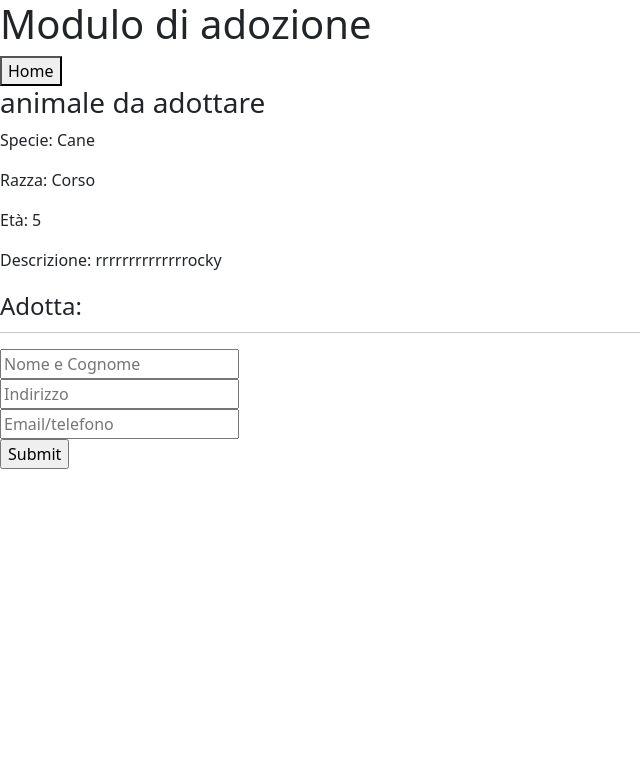
After one commit to lucagarau/ProgettoISW, a Django app: page /modulo_adozione/4/ in a window 1280 px wide. The commit adds this page. Shown: the top 783 px of the page, without its empty margins (0-640 px from the left). Run offline with Django 4.2, Linux system fonts and the light colour scheme; data comes from the database, SQL or seed files in the repository; some libraries are stand-ins or nearby versions.

Commit message:
Aggiunta pagina modulo adozione
la pagina è collegata alla home

```diff
--- a/rifugiobosisio/rifugioAnimali/templates/rifugioAnimali/home.html
+++ b/rifugiobosisio/rifugioAnimali/templates/rifugioAnimali/home.html
@@ -65,7 +65,7 @@
                             <td>{{ animali.razza }}</td>
                             <td>{{ animali.eta }}</td>
                             <td>{{ animali.descrizione }}</td>
-                            <td>Da cambiare</td>
+                            <td><a href="/modulo_adozione/{{ animali.id }}/">Adotta</a></td>
 
                         </tr>
                     {% endfor %}
--- /dev/null
+++ b/rifugiobosisio/rifugioAnimali/templates/rifugioAnimali/modulo_adozione.html
@@ -0,0 +1,53 @@
+<head>
+    {% load static %}
+    {% load bootstrap5 %}
+    {% bootstrap_css %}
+    {% bootstrap_javascript %}
+
+    <title>Modulo di adozione</title>
+</head>
+
+<body>
+
+    <header>
+        <h1>Modulo di adozione</h1>
+    </header>
+
+    <button>Home</button>
+    {% if animale_da_adottare%}
+    <h3>animale da adottare</h3>
+    <div>
+            <p>Specie: {{ animale_da_adottare.specie }}</p>
+            <p>Razza: {{ animale_da_adottare.razza }}</p>
+            <p>Età: {{ animale_da_adottare.eta }}</p>
+            <p>Descrizione: {{ animale_da_adottare.descrizione }}</p>
+    </div>
+
+    <div>
+        <form action="" method="post">
+            <legend>Adotta:</legend>
+            <hr>
+            <div>
+                <input type="text" name="nomeCognome" id="adotta_nome" placeholder="Nome e Cognome" />
+            </div>
+
+            <div>
+                <input type="text" name="indirizzo" id="adotta_indirizzo" placeholder="Indirizzo" />
+            </div>
+
+            <div>
+                <input type="text" name="recapito" id="adotta_recapito" placeholder="Email/telefono" />
+            </div>
+
+            <div>
+                <input type="submit" name="adotta" id="adotta" placeholder="Invia Modulo" />
+            </div>
+
+    </form>
+    </div>
+    {% else %}
+    <h3>nessun animale da adottare</h3>
+    {% endif %}
+
+
+</body>
--- a/rifugiobosisio/rifugioAnimali/views.py
+++ b/rifugiobosisio/rifugioAnimali/views.py
@@ -16,3 +16,11 @@ def home(request):
 def login(request):
     template = loader.get_template("registrazione/login.html")
     return HttpResponse(template.render({},request))
+
+def modulo_adozione(request,animali_id):
+    animale_da_adottare = Animale.objects.get(id=animali_id)
+    template = loader.get_template("rifugioAnimali/modulo_adozione.html")
+    context = {
+        "animale_da_adottare" : animale_da_adottare,
+    }
+    return HttpResponse(template.render(context,request))
--- a/rifugiobosisio/rifugiobosisio/settings.py
+++ b/rifugiobosisio/rifugiobosisio/settings.py
@@ -56,7 +56,7 @@ ROOT_URLCONF = 'rifugiobosisio.urls'
 TEMPLATES = [
     {
         'BACKEND': 'django.template.backends.django.DjangoTemplates',
-        'DIRS': [BASE_DIR / "rifugioAnimali/templates/registrazione"],
+        'DIRS': [BASE_DIR / "rifugioAnimali/templates"],
         'APP_DIRS': True,
         'OPTIONS': {
             'context_processors': [
--- a/rifugiobosisio/rifugiobosisio/urls.py
+++ b/rifugiobosisio/rifugiobosisio/urls.py
@@ -20,7 +20,8 @@ from rifugioAnimali import views
 
 urlpatterns = [
     path('admin/', admin.site.urls),
-    #path("accounts/",include("django.contrib.auth.urls")),
-    path("login/",views.login,name="login"),
+    path("accounts/",include("django.contrib.auth.urls")),
+    #path("login/",views.login,name="login"),
     path("",views.home,name="home"),
+    path("modulo_adozione/<int:animali_id>/",views.modulo_adozione,name="modulo_adozione"),
 ]
```
Also changed, not shown: rifugiobosisio/rifugioAnimali/templates/registration/login.html (renamed from rifugiobosisio/rifugioAnimali/templates/registrazione/login.html), 3 other files.
